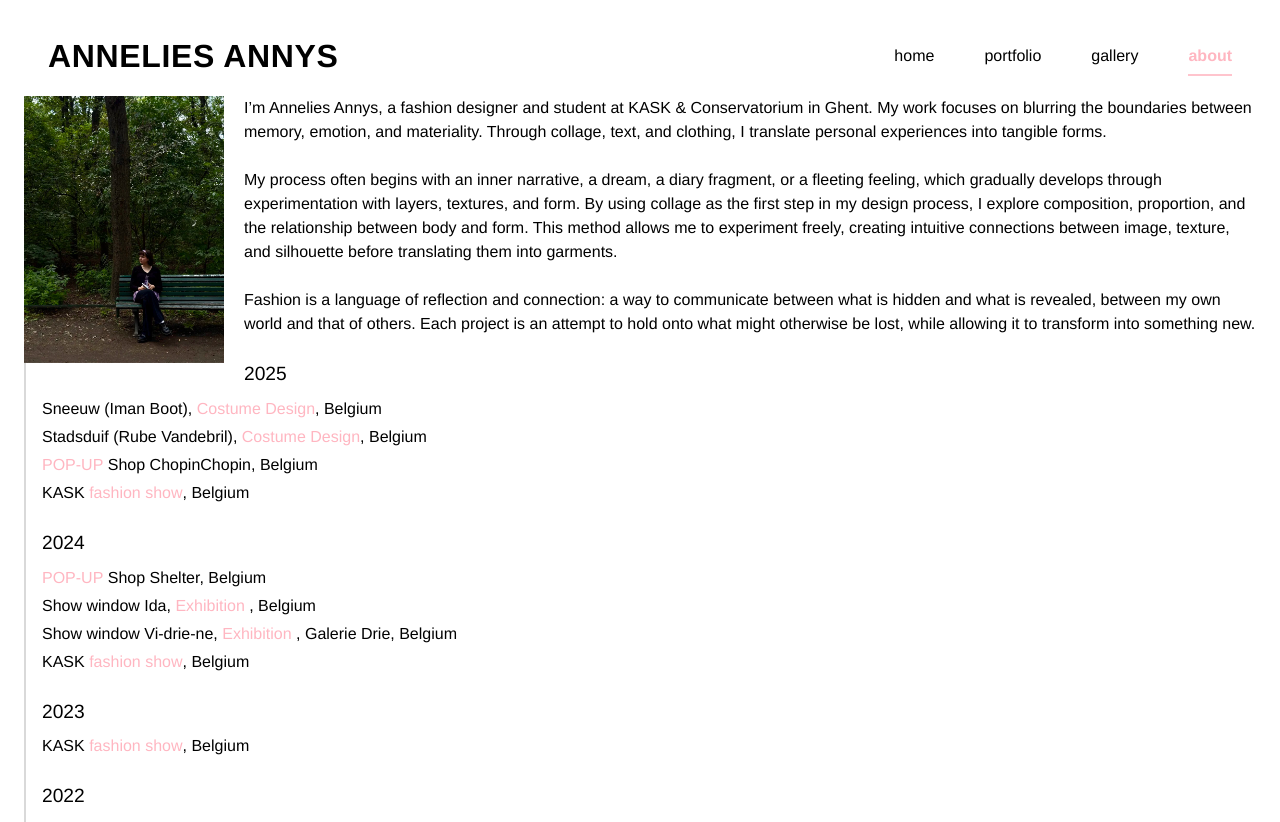
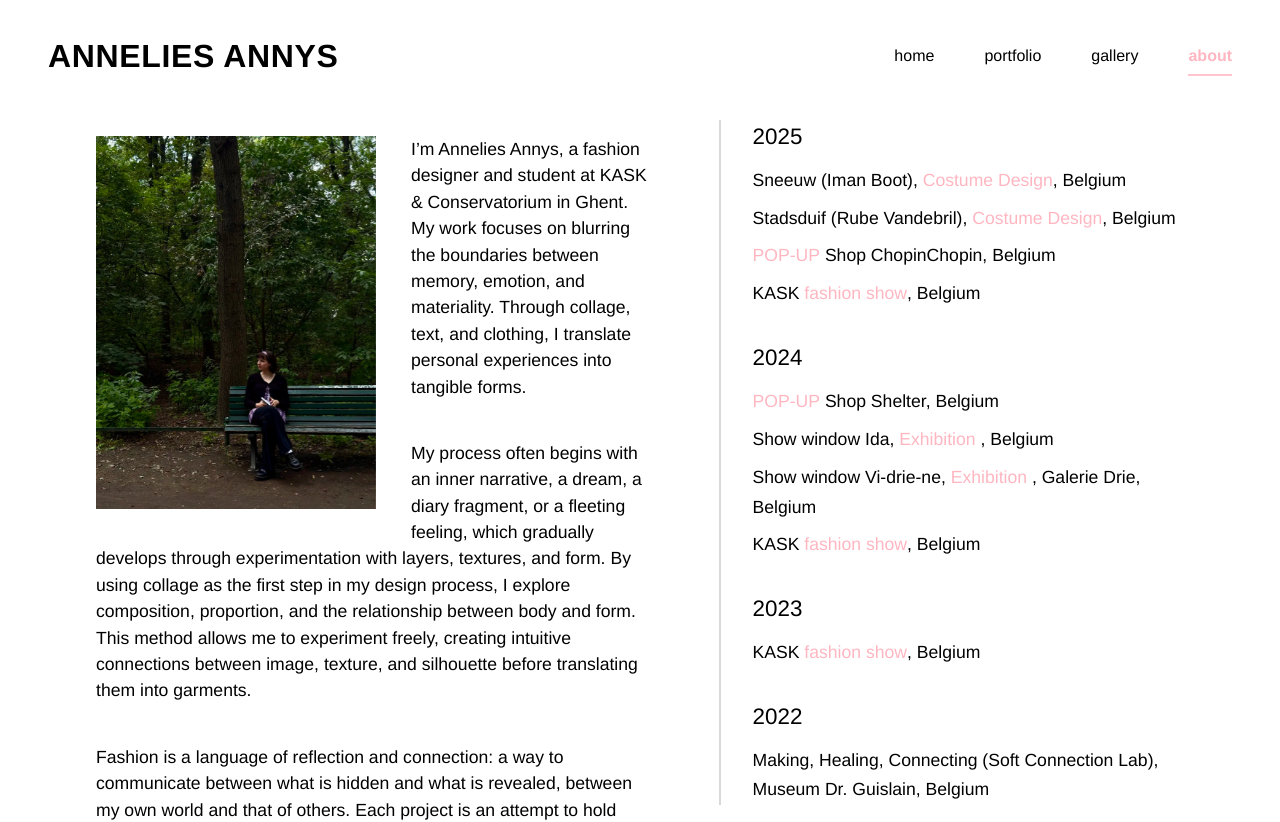
Before and after one commit to brentvervaet/anneliesannys-portfolio, a Vue app: page /about in a window 1280 px wide. Shown: the top 822 px of the page. Built offline with nearby package versions, Linux system fonts and the light colour scheme.

Commit message:
feat: enhance AboutView layout for tablet and desktop with improved padding, margins, and responsive design

```diff
--- a/src/views/AboutView.vue
+++ b/src/views/AboutView.vue
@@ -207,16 +207,87 @@
 
 /* tablet */
 @media (min-width: 768px) {
+  .about-content {
+    padding: 2rem 4rem;
+    padding-top: 5rem;
+    max-width: 1400px;
+    margin: 0 auto;
+  }
+
+  .profile-image {
+    margin-right: 30px;
+  }
+
+  .profile-image img {
+    width: 250px;
+  }
+
+  .about-text {
+    font-size: 1.1rem;
+    line-height: 1.5;
+  }
+
+  .about-text p {
+    margin-bottom: 2rem;
+  }
+
+  .timeline {
+    padding-left: 1.5rem;
+    margin-top: 3rem;
+  }
+
+  .timeline-year {
+    font-size: 1.4rem;
+    margin-bottom: 0.75rem;
+  }
+
+  .timeline-event {
+    font-size: 1.1rem;
+    margin-bottom: 0.5rem;
+    line-height: 1.7;
+  }
+
+  .timeline-item {
+    margin-bottom: 2rem;
+  }
 }
 
 /* desktop */
 @media (min-width: 1024px) {
+  .about-content {
+    padding: 3rem 6rem;
+    padding-top: 6rem;
+    display: grid;
+    grid-template-columns: 1.2fr 1fr;
+    gap: 4rem;
+    align-items: start;
+  }
+
+  .profile-image {
+    margin-right: 35px;
+    margin-bottom: 20px;
+  }
+
+  .profile-image img {
+    width: 280px;
+  }
+
+  .about-text p {
+    margin-bottom: 2.5rem;
+  }
+
+  .timeline-section {
+    position: sticky;
+    top: 120px;
+  }
+
+  .timeline {
+    padding-left: 2rem;
+    margin-top: 0;
+  }
+
   .highlight:hover {
     color: rgba(255, 150, 200, 1);
   }
 }
-
-/* large desktops */
-@media (min-width: 1440px) {
-}
 </style>
```
